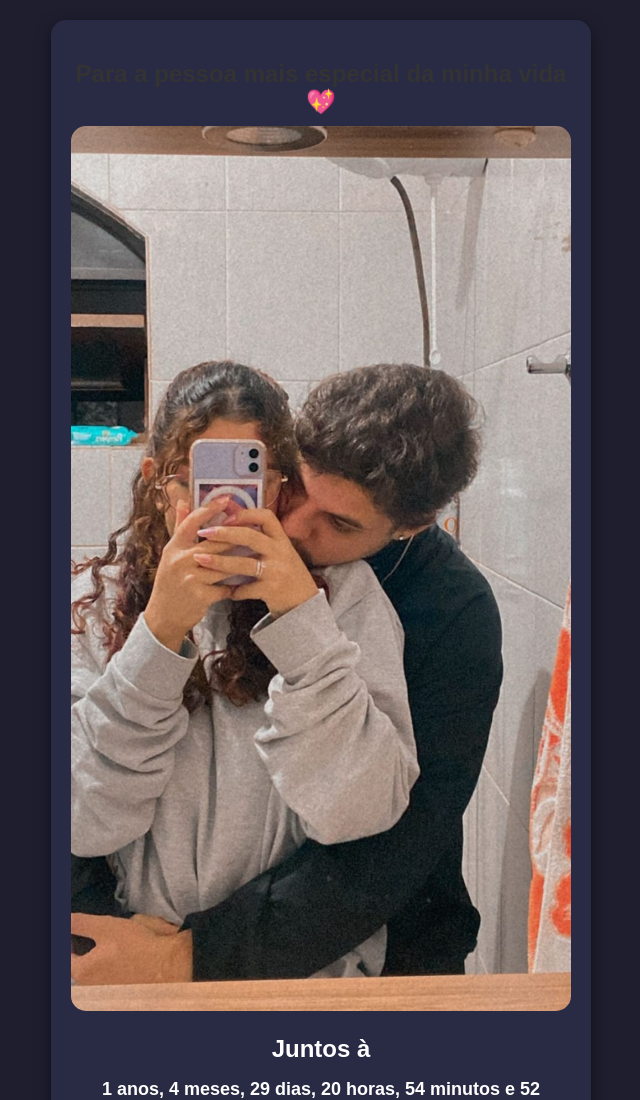
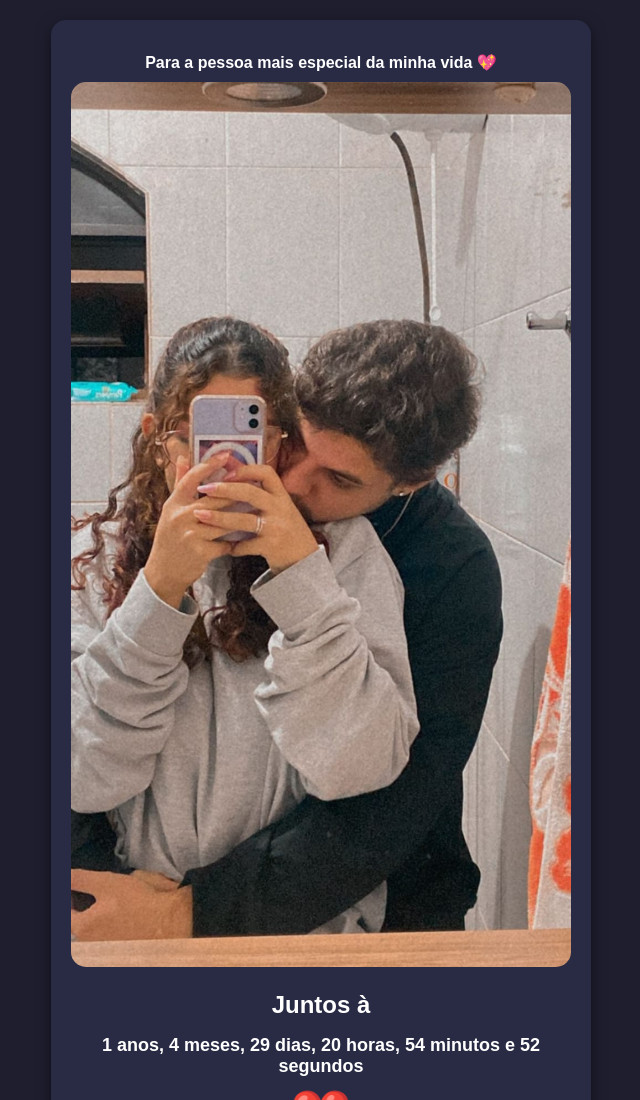
Before and after one commit to raul-juca/presente-para-minha-namorada, a plain HTML site: page amoor/index.html in a window 1280 px wide. Shown: the top 1100 px of the page, without its empty margins (319-959 px from the left). Drawn offline with Linux system fonts and the light colour scheme.

Commit message:
Update style.css

```diff
--- a/amoor/style.css
+++ b/amoor/style.css
@@ -27,8 +27,7 @@ body {
   }
 h2 {
   text-align: center; /* Alinha o texto no centro */
-  font-size: 24px; /* Ajusta o tamanho da fonte */
-  color: #333; /* Define a cor do texto */
+  font-size: 16px; /* Ajusta o tamanho da fonte */
   margin-bottom: 10px; /* Dá um espaço abaixo da frase */
 }
 
```
